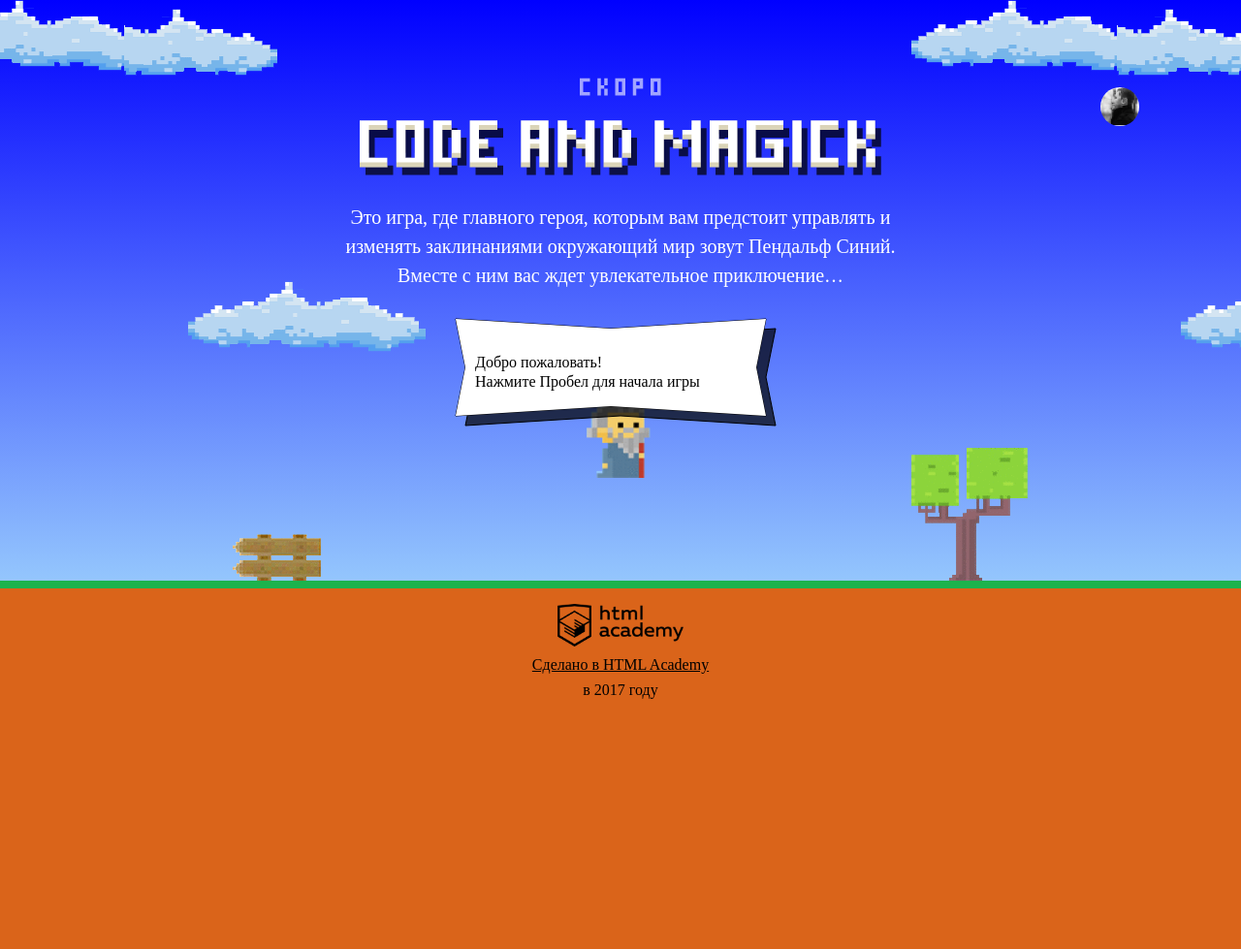
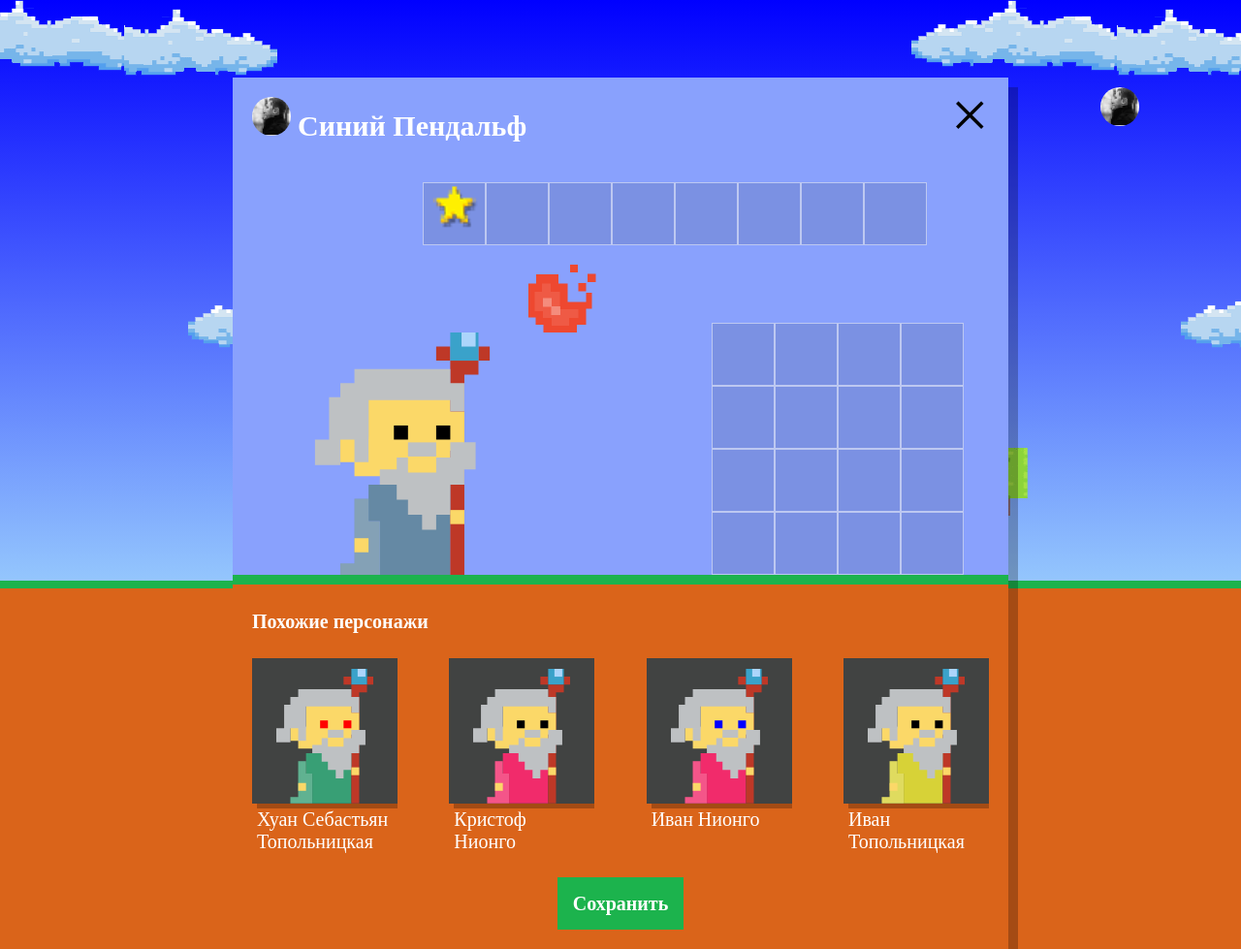
Before and after one commit to MariJane000/847721-code-and-magick, a website: page index.html in a window 1280 px wide. Shown: the whole page at 97% size. Before the commit the page ends 800 px from the top, so only its background shows below. Drawn offline with Linux system fonts and the light colour scheme; a web font is replaced by a local one.

Commit message:
Окно с похожими персонажами

```diff
--- a/index.html
+++ b/index.html
@@ -207,6 +207,7 @@
 </script>
 
 <script src="js/stat.js"></script>
+<script src="js/setup.js"></script>
 <script src="js/game.js"></script>
 
 </body>
--- /dev/null
+++ b/js/setup.js
@@ -0,0 +1,82 @@
+'use strict';
+
+// constants
+
+var NAMES = [
+  'Иван',
+  'Хуан Себастьян',
+  'Мария',
+  'Кристоф',
+  'Виктор',
+  'Юлия',
+  'Люпита',
+  'Вашингтон'
+];
+var SURNAMES = [
+  'да Марья',
+  'Верон',
+  'Мирабелла',
+  'Вальц',
+  'Онопко',
+  'Топольницкая',
+  'Нионго',
+  'Ирвинг'
+];
+var COAT_COLOR = [
+  'rgb(101, 137, 164)',
+  'rgb(241, 43, 107)',
+  'rgb(146, 100, 161)',
+  'rgb(56, 159, 117)',
+  'rgb(215, 210, 55)',
+  'rgb(0, 0, 0)'
+];
+var EYES_COLOR = [
+  'black',
+  'red',
+  'blue',
+  'yellow',
+  'green'
+];
+
+// constants - end
+
+document.querySelector('.setup').classList.remove('hidden');
+
+var getRandom = function (from, to) {
+  return Math.floor(Math.random() * (to - from + 1)) + from;
+};
+
+var generateWizards = function (numberWizards) {
+  var outputList = [];
+
+  for (var i = 0; i < numberWizards; i++) {
+    var wizardObject = {
+      'name':  NAMES[getRandom(0, NAMES.length - 1)] + ' ' + SURNAMES[getRandom(0, SURNAMES.length - 1)],
+      'coatColor': COAT_COLOR[getRandom(0, COAT_COLOR.length - 1)],
+      'eyesColor': EYES_COLOR[getRandom(0, EYES_COLOR.length - 1)]
+    };
+
+    outputList.push(wizardObject);
+  }
+
+  return outputList;
+};
+
+var wizards = generateWizards(4);
+
+var drawWizards = function () {
+  var template = document.querySelector('#similar-wizard-template').content;
+  var fragment = document.createDocumentFragment();
+  for (var i = 0; i < wizards.length; i++) {
+    var element = template.cloneNode(true);
+    element.querySelector('.setup-similar-label').textContent = wizards[i].name;
+    element.querySelector('.wizard-coat').style.fill = wizards[i].coatColor;
+    element.querySelector('.wizard-eyes').style.fill = wizards[i].eyesColor;
+    fragment.appendChild(element);
+  }
+  document.querySelector('.setup-similar-list').appendChild(fragment);
+};
+
+drawWizards();
+
+document.querySelector('.setup-similar').classList.remove('hidden');
```
